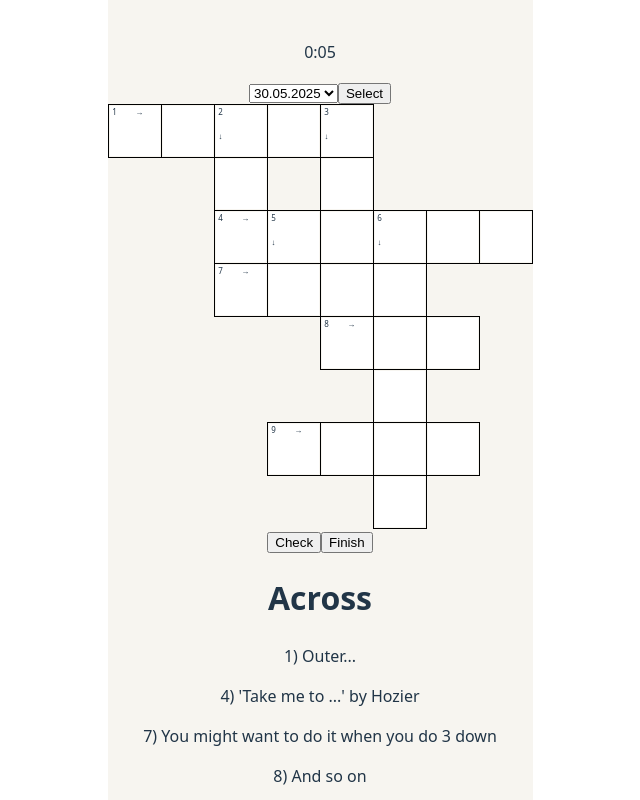
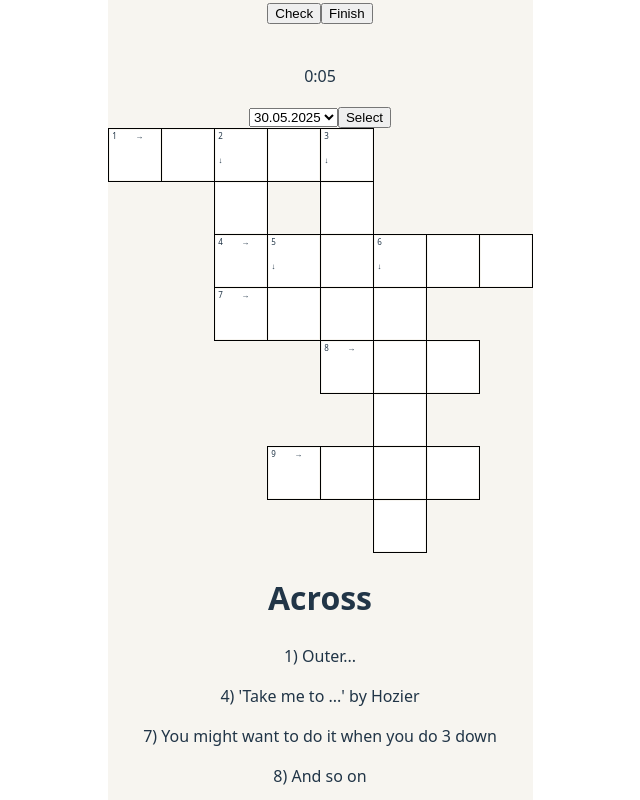
Before and after one commit to BUsuper/crossword-project, a React (Vite) app: page / in a window 1280 px wide. Shown: the top 800 px of the page, without its empty margins (320-960 px from the left). Built offline with nearby package versions, Linux system fonts and the light colour scheme.

Commit message:
Move ButtonsSection into Header

```diff
--- a/src/app/App.jsx
+++ b/src/app/App.jsx
@@ -1,5 +1,5 @@
 import { useSelector } from "react-redux";
-import { ButtonsSection, CrosswordField, EndgameModal, Header, QuestionsSection } from "../components";
+import { CrosswordField, EndgameModal, Header, QuestionsSection } from "../components";
 import "./App.css";
 import { selectIsEndgameModalOpen } from "../slices/statusesSelectors";
 
@@ -10,7 +10,7 @@ function App() {
     <>
       <Header></Header>
       <CrosswordField></CrosswordField>
-      <ButtonsSection></ButtonsSection>
+
       <QuestionsSection></QuestionsSection>
       {isEndgameModalOpen && <EndgameModal></EndgameModal>}
     </>
--- a/src/components/Header/Header.jsx
+++ b/src/components/Header/Header.jsx
@@ -1,9 +1,9 @@
-import { CrosswordSelection } from "../CrosswordSelection/CrosswordSelection";
-import { Timer } from "../Timer/Timer";
+import { ButtonsSection, Timer, CrosswordSelection } from "../../components";
 
 export function Header() {
     return (
         <header>
+            <ButtonsSection></ButtonsSection>
             <Timer></Timer>
             <CrosswordSelection></CrosswordSelection>
         </header>
```
